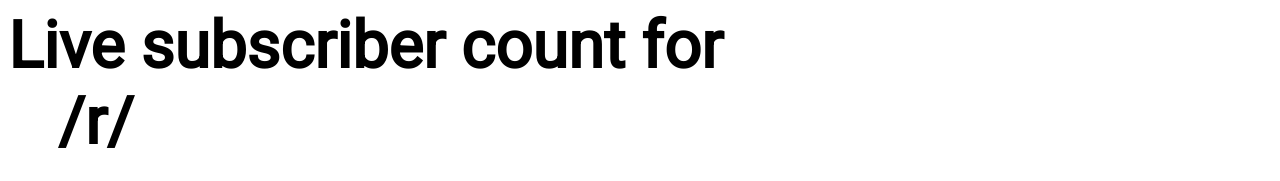
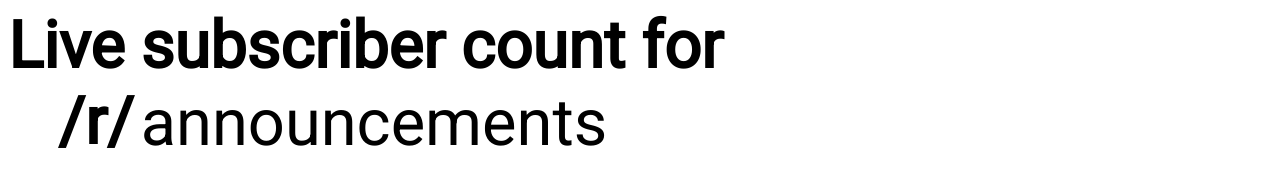
Before and after one commit to Tisawesomeness/reddit-countdown, a plain HTML site: page index.html in a window 1280 px wide. Shown: the top 181 px of the page. Drawn offline with nearby package versions, Linux system fonts and the light colour scheme; no server answers.

Commit message:
Fixed window.location || default error
Fix error with not converting window.location to String with .split method

```diff
--- a/index.html
+++ b/index.html
@@ -53,7 +53,7 @@
 	</body>
 	<script>
 		//Define constants
-		let subreddit = window.location.split("?sub=")[1] || "announcements" ;
+		let subreddit = String(window.location).split("?sub=")[1] || "announcements" ;
 		let updateInterval = 2000 //seconds
 		let ERR_MSG = "Invalid subreddit!"
 		let prevsub = '';
```
